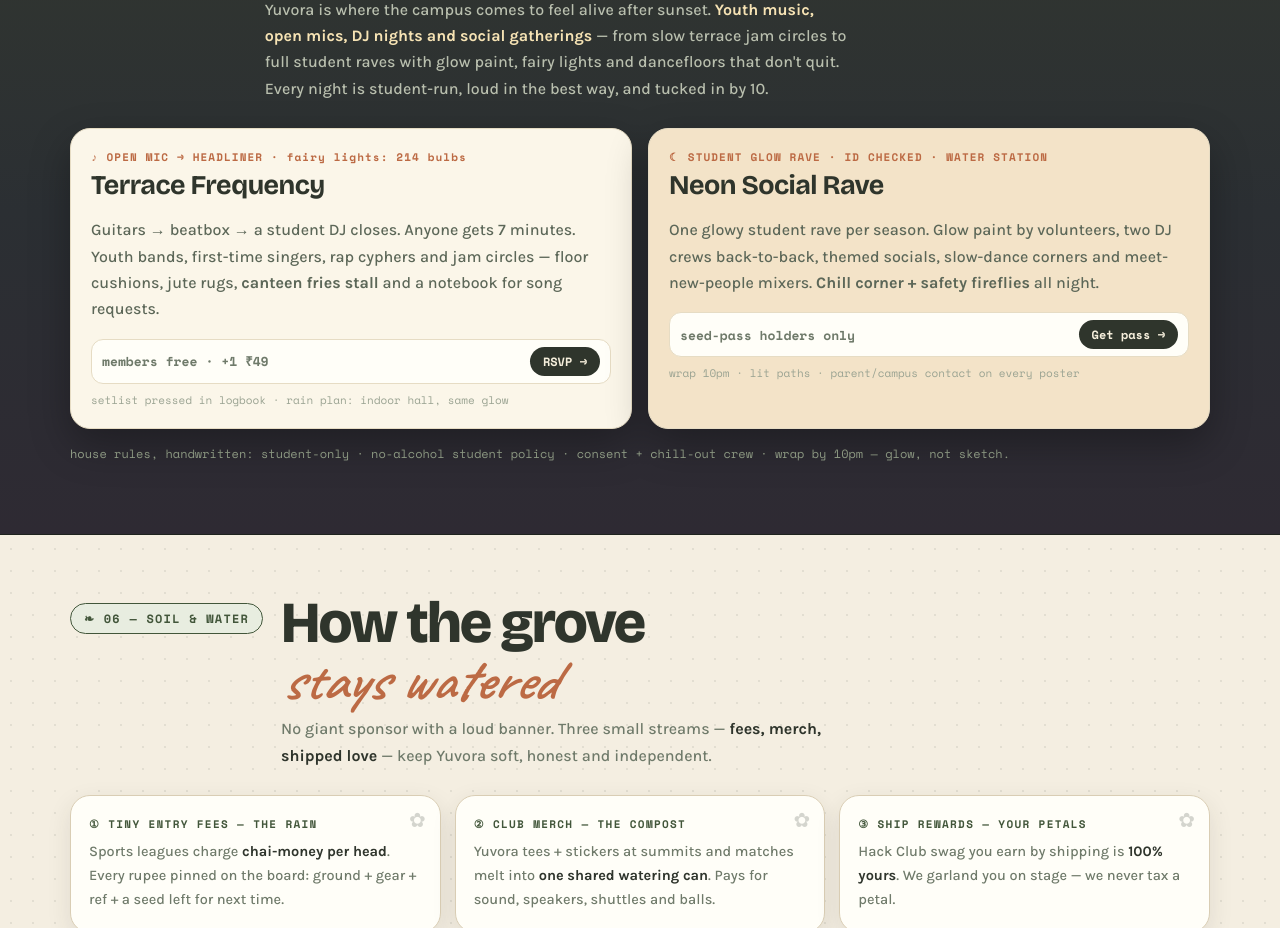
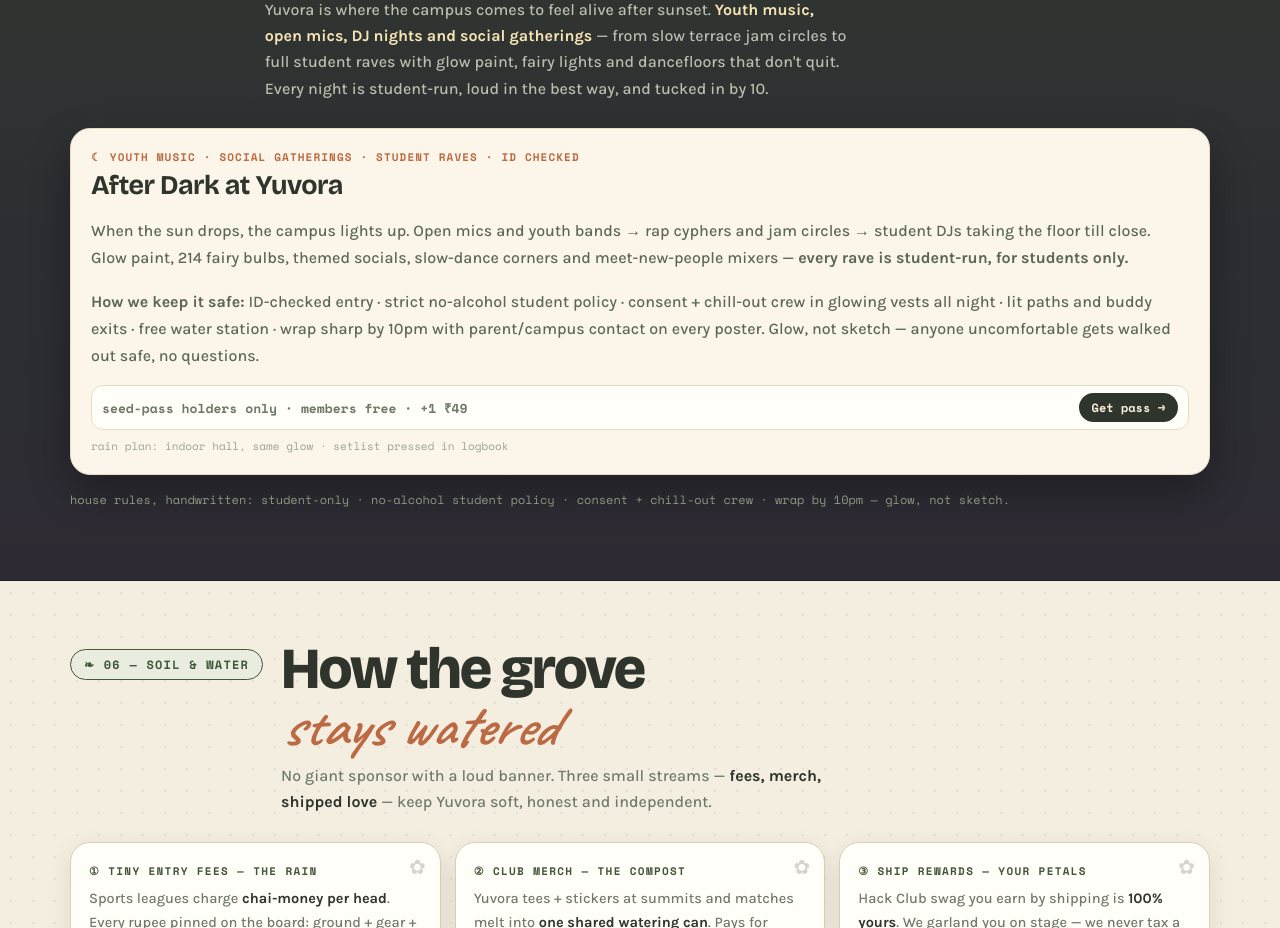
Before and after one commit to Yuvora-Club/Yuvora-official-websitet_v2, a React (Vite) app: page / in a window 1280 px wide. Shown: the part 4940-5868 px from the top of the page. Built offline with nearby package versions, Linux system fonts and the light colour scheme.

Commit message:
After dark: single rave + safety card

```diff
--- a/src/App.jsx
+++ b/src/App.jsx
@@ -630,20 +630,14 @@ export default function App() {
             <h2>After dark:<br />youth music + socials</h2>
             <p style={{ color: "#b9bfae" }}>Yuvora is where the campus comes to feel alive after sunset. <b style={{ color: "#f6e3b4" }}>Youth music, open mics, DJ nights and social gatherings</b> — from slow terrace jam circles to full student raves with glow paint, fairy lights and dancefloors that don't quit. Every night is student-run, loud in the best way, and tucked in by 10.</p>
           </div>
-          <div className="gig-list">
+          <div className="gig-list" style={{ gridTemplateColumns: "1fr" }}>
             <article className="gig reveal">
-              <div className="when">♪ OPEN MIC → HEADLINER · fairy lights: 214 bulbs</div>
-              <h3>Terrace Frequency</h3>
-              <p style={{ fontWeight: 500, color: "#5c6758", lineHeight: 1.65 }}>Guitars → beatbox → a student DJ closes. Anyone gets 7 minutes. Youth bands, first-time singers, rap cyphers and jam circles — floor cushions, jute rugs, <b>canteen fries stall</b> and a notebook for song requests.</p>
-              <div className="fee-row"><span>members free · +1 ₹49</span><a href="#join">RSVP →</a></div>
-              <div style={{ fontFamily: "var(--mono)", fontSize: 11, color: "#9aa392", marginTop: 8 }}>setlist pressed in logbook · rain plan: indoor hall, same glow</div>
-            </article>
-            <article className="gig reveal">
-              <div className="when">☾ STUDENT GLOW RAVE · ID CHECKED · WATER STATION</div>
-              <h3>Neon Social Rave</h3>
-              <p style={{ fontWeight: 500, color: "#5c6758", lineHeight: 1.65 }}>One glowy student rave per season. Glow paint by volunteers, two DJ crews back-to-back, themed socials, slow-dance corners and meet-new-people mixers. <b>Chill corner + safety fireflies</b> all night.</p>
-              <div className="fee-row"><span>seed-pass holders only</span><a href="#join">Get pass →</a></div>
-              <div style={{ fontFamily: "var(--mono)", fontSize: 11, color: "#9aa392", marginTop: 8 }}>wrap 10pm · lit paths · parent/campus contact on every poster</div>
+              <div className="when">☾ YOUTH MUSIC · SOCIAL GATHERINGS · STUDENT RAVES · ID CHECKED</div>
+              <h3>After Dark at Yuvora</h3>
+              <p style={{ fontWeight: 500, color: "#5c6758", lineHeight: 1.7 }}>When the sun drops, the campus lights up. Open mics and youth bands → rap cyphers and jam circles → student DJs taking the floor till close. Glow paint, 214 fairy bulbs, themed socials, slow-dance corners and meet-new-people mixers — <b>every rave is student-run, for students only.</b></p>
+              <p style={{ fontWeight: 500, color: "#5c6758", lineHeight: 1.7, marginTop: 8 }}><b>How we keep it safe:</b> ID-checked entry · strict no-alcohol student policy · consent + chill-out crew in glowing vests all night · lit paths and buddy exits · free water station · wrap sharp by 10pm with parent/campus contact on every poster. Glow, not sketch — anyone uncomfortable gets walked out safe, no questions.</p>
+              <div className="fee-row"><span>seed-pass holders only · members free · +1 ₹49</span><a href="#join">Get pass →</a></div>
+              <div style={{ fontFamily: "var(--mono)", fontSize: 11, color: "#9aa392", marginTop: 8 }}>rain plan: indoor hall, same glow · setlist pressed in logbook</div>
             </article>
           </div>
           <p className="reveal" style={{ fontFamily: "var(--mono)", fontSize: 12, marginTop: 16, color: "#9aa78f" }}>
```
